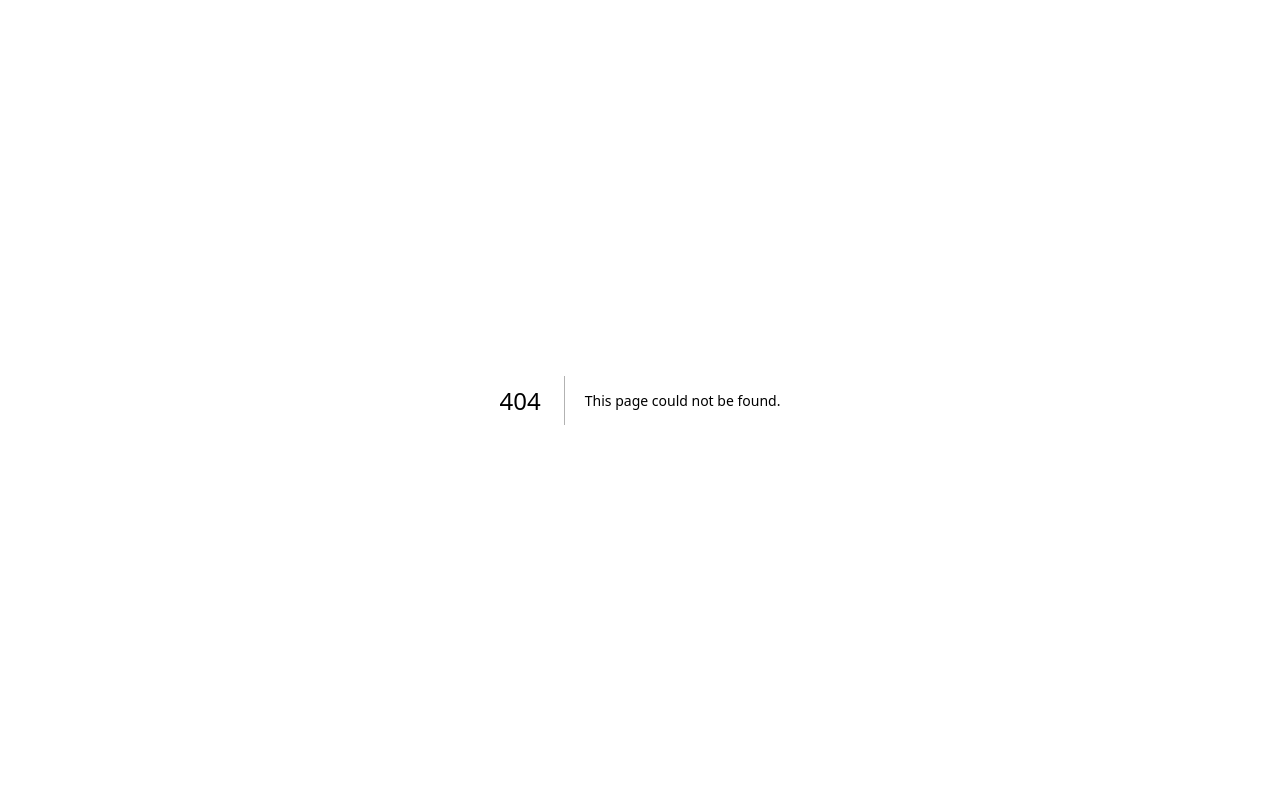
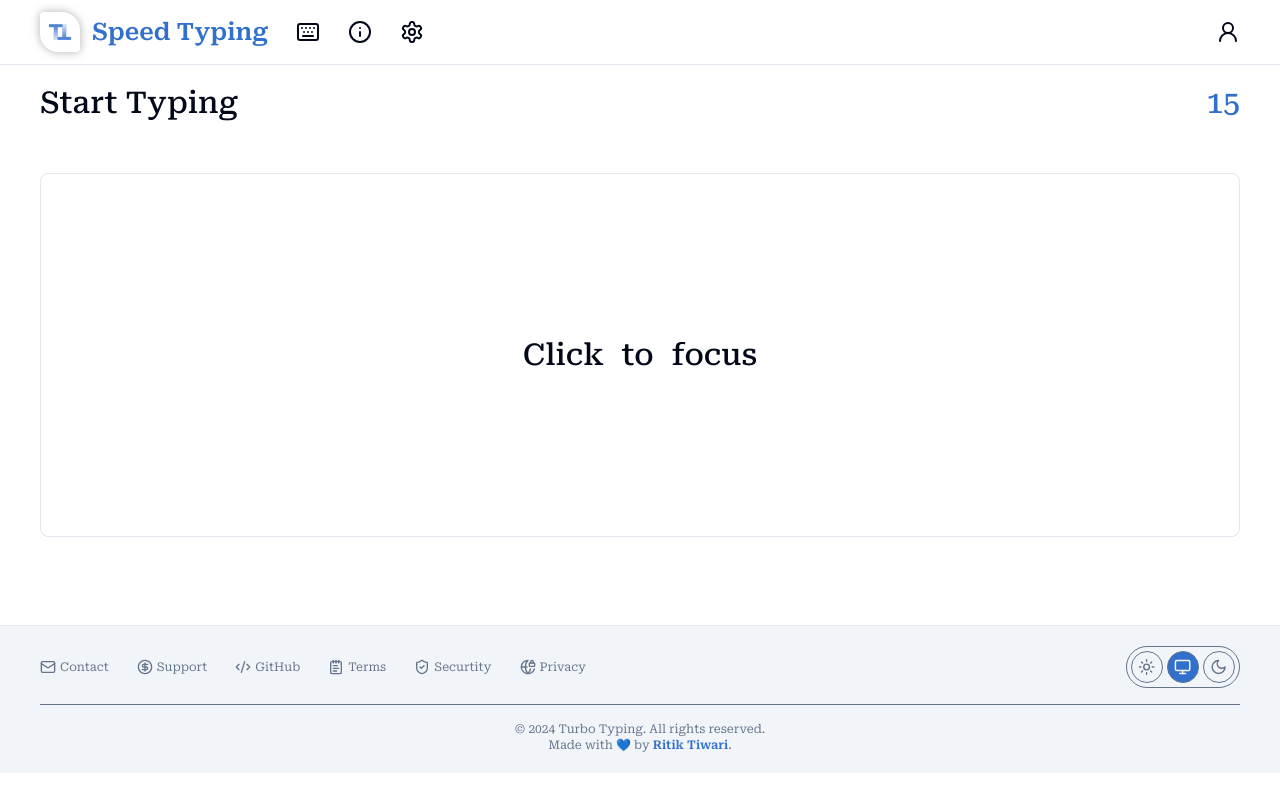
Before and after one commit to theritiktiwari/turbo-typing, a Next.js app: page /test in a window 1280 px wide. Before the commit this address had no page. Built offline with nearby package versions, Linux system fonts and the light colour scheme; no server answers.

Commit message:
FEAT: add typing test UI

```diff
--- /dev/null
+++ b/src/app/(root)/test/page.tsx
@@ -0,0 +1,108 @@
+"use client";
+
+import { useSetting } from "@/hooks/use-setting";
+import { TypingTest } from "@/components/shared/TypingTest";
+import { useEffect, useState, useRef } from "react";
+import { Button } from "@/components/ui/button";
+
+export default function Page() {
+    const setting = useSetting();
+    const timerRef = useRef<NodeJS.Timeout | null>(null);
+
+    const [isMounted, setIsMounted] = useState(false);
+    const [time, setTime] = useState(setting?.time);
+    const [paragraph, setParagraph] = useState<string>("");
+    const [characters, setCharacters] = useState<string[]>([]);
+    const [words, setWords] = useState<string[]>([]);
+    const [mistakes, setMistakes] = useState(0);
+
+    const loadWords = async () => {
+        try {
+            const { language } = setting;
+            const module = await import(`@/constants/languages/${language}.json`);
+            const wordsArray = module.default[setting.difficulty];
+
+            wordsArray.sort(() => Math.random() - 0.5);
+
+            const wordsToParagraph = wordsArray.join(" ");
+            setParagraph(wordsToParagraph);
+        } catch (error) {
+            console.error("Error while loading words:", error);
+        }
+    };
+
+    useEffect(() => {
+        setIsMounted(true);
+    }, []);
+
+    useEffect(() => {
+        loadWords();
+    }, [setting]);
+
+    useEffect(() => {
+        if (time === 0 && timerRef.current) {
+            clearInterval(timerRef.current as NodeJS.Timeout);
+            timerRef.current = null;
+        }
+    }, [time]);
+
+    if (!isMounted) {
+        return null;
+    }
+
+    const handleTimer = () => {
+        if (!timerRef.current) {
+            timerRef.current = setInterval(() => {
+                setTime((prev) => {
+                    if (prev === 1) {
+                        if (timerRef.current) {
+                            clearInterval(timerRef.current as NodeJS.Timeout);
+                            timerRef.current = null;
+                        }
+                    }
+                    return Math.max(prev - 1, 0);
+                });
+            }, 1000);
+        }
+    };
+
+    const restartTest = () => {
+        setTime(setting.time);
+        loadWords();
+        if (timerRef.current) {
+            clearInterval(timerRef.current as NodeJS.Timeout);
+            timerRef.current = null;
+        }
+    };
+
+    return (
+        <div className="typing-test__box">
+            <div className="typing-box__top">
+                {time === 0 ? <h1>Results</h1> : <h1>Start Typing</h1>}
+                {time === 0 ? (
+                    <Button variant={"main"} onClick={restartTest}>
+                        Restart
+                    </Button>
+                ) : (
+                    <div className="text-main">{time}</div>
+                )}
+            </div>
+
+            {time !== 0 && (
+                <TypingTest
+                    paragraph={paragraph}
+                    time={time}
+                    handleTimer={handleTimer}
+                    setting={setting}
+                    modifiers={{
+                        typedChars: characters,
+                        setTypedChars: setCharacters,
+                        setMistakeCounter: setMistakes,
+                        completedWords: words,
+                        setCompletedWords: setWords
+                    }}
+                />
+            )}
+        </div>
+    );
+}
--- a/src/app/globals.css
+++ b/src/app/globals.css
@@ -188,3 +188,35 @@
 .settings-toggle {
   @apply h-10 px-3 cursor-pointer flex-center rounded-md text-sm font-medium transition-colors;
 }
+
+.typing-test__box {
+  @apply main-container h-[65vh] sm:h-[63vh] md:h-[70vh] flex flex-col gap-5;
+}
+
+.typing-box__top {
+  @apply w-full flex-between gap-5 text-2xl md:text-3xl font-medium;
+}
+
+.typing-test__input {
+  @apply relative overflow-hidden p-5 mt-3 md:mt-8 h-[85%] md:h-[70%] w-full word-spacing leading-relaxed md:text-justify border rounded-lg cursor-text;
+}
+
+.typing-test__current_index::before {
+  @apply absolute top-0 left-0 w-[4px] h-full bg-main content-[''] animate-[blink_1s_ease-in-out_infinite];
+}
+
+@keyframes blink {
+
+  0%,
+  100% {
+    opacity: 0;
+  }
+
+  50% {
+    opacity: 1;
+  }
+}
+
+.word-spacing {
+  word-spacing: 10px;
+}
--- /dev/null
+++ b/src/components/shared/TypingTest.tsx
@@ -0,0 +1,164 @@
+"use client";
+
+import { useState, useEffect, useRef } from "react";
+import { SettingStore } from "@/hooks/use-setting";
+import { Loader } from "@/components/ui/loader";
+
+interface TypingTestProps {
+    paragraph: string;
+    time: number;
+    handleTimer: () => void;
+    setting: SettingStore;
+    modifiers: {
+        typedChars: string[];
+        setTypedChars: React.Dispatch<React.SetStateAction<string[]>>;
+        completedWords: string[];
+        setCompletedWords: React.Dispatch<React.SetStateAction<string[]>>;
+        setMistakeCounter: React.Dispatch<React.SetStateAction<number>>;
+    }
+}
+
+export function TypingTest({
+    paragraph,
+    time,
+    handleTimer,
+    setting,
+    modifiers: {
+        typedChars,
+        setTypedChars,
+        completedWords,
+        setCompletedWords,
+        setMistakeCounter
+    }
+}: TypingTestProps) {
+    const [currentCharIndex, setCurrentCharIndex] = useState(0);
+    const [checkFocus, setCheckFocus] = useState(false);
+    const inputRef = useRef<HTMLInputElement>(null);
+
+    useEffect(() => {
+        if (document.activeElement === inputRef.current) {
+            setCheckFocus(true);
+        } else {
+            setCheckFocus(false);
+        }
+    }, [document.activeElement, inputRef.current]);
+
+    useEffect(() => {
+        if (time === setting.time) {
+            setCurrentCharIndex(0);
+            setTypedChars([]);
+            setMistakeCounter(0);
+            setCompletedWords([]);
+        }
+    }, [time, setting.time]);
+
+    useEffect(() => {
+        const paragraphElement = document.querySelector("#typing-test__paragraph") as HTMLElement;
+        if (paragraphElement) {
+            const lineHeight = parseInt(window.getComputedStyle(paragraphElement).lineHeight!);
+            if (currentCharIndex > 0 && currentCharIndex % 100 === 0) {
+                const transform = paragraphElement.style.transform;
+                const translateY = transform ? parseInt(transform.split("(")[1].split("px")[0]) : 0;
+                paragraphElement.style.transform = `translateY(${translateY - lineHeight}px)`;
+            }
+        }
+    }, [currentCharIndex]);
+
+    const handleFocus = () => {
+        if (inputRef.current) {
+            inputRef.current.focus();
+            setCheckFocus(true);
+        }
+    };
+
+    const handleCtrlBackspace = () => {
+        const currentWord = paragraph.slice(
+            currentCharIndex - typedChars.length,
+            currentCharIndex
+        ).split(" ").pop();
+
+        if (completedWords.includes(currentWord!)) return;
+
+        let newIndex = currentCharIndex;
+        while (newIndex > 0 && paragraph[newIndex - 1] !== " ") {
+            newIndex--;
+        }
+        setTypedChars((prev) => prev.slice(0, newIndex));
+        setCurrentCharIndex(newIndex);
+    };
+
+    const handleKeyDown = (e: React.KeyboardEvent<HTMLDivElement>) => {
+        const currentWord = paragraph.slice(
+            currentCharIndex - typedChars.length,
+            currentCharIndex
+        ).split(" ").pop();
+
+        if (e.key === "Backspace") {
+            if (typedChars.length === 0) return;
+
+            if (e.ctrlKey || e.altKey) {
+                handleCtrlBackspace();
+            } else if (typedChars.length > 0 && !completedWords.includes(currentWord!)) {
+                setTypedChars((prev) => prev.slice(0, -1));
+                setCurrentCharIndex((prev) => Math.max(prev - 1, 0));
+            }
+        } else if (e.key.length === 1) {
+            handleTimer();
+
+            const currentChar = paragraph[currentCharIndex];
+            const newChar = e.key;
+
+            if (currentChar === newChar) {
+                setTypedChars((prev) => [...prev, newChar]);
+                setCurrentCharIndex((prev) => prev + 1);
+                if (newChar === " ") {
+                    setCompletedWords((prev) => [...prev, currentWord!]);
+                }
+            } else {
+                setTypedChars((prev) => [...prev, newChar]);
+                setCurrentCharIndex((prev) => prev + 1);
+                setMistakeCounter((prev) => prev + 1);
+            }
+        } else if (e.key === " ") {
+            setCompletedWords((prev) => [...prev, currentWord!]);
+        }
+    };
+
+    return (
+        <>
+            <input
+                ref={inputRef}
+                type="text"
+                className="absolute opacity-0 pointer-events-none"
+                onKeyDown={handleKeyDown}
+            />
+            <div
+                className={`typing-test__input`}
+                onClick={handleFocus}
+            >
+                {!checkFocus ? (<div className="flex-center w-full h-full text-[30px]">
+                    <span className="font-medium">Click to focus</span>
+                </div>) : <>
+                    {paragraph.length > 0 ? (
+                        <div id="typing-test__paragraph" className={"text-[30px] text-muted-foreground"}>
+                            {paragraph.split("").map((char, index) => {
+                                let charClass = "";
+                                if (index < currentCharIndex) {
+                                    charClass = typedChars[index] === char ? "text-success" : "text-destructive";
+                                } else if (index === currentCharIndex && currentCharIndex !== 0) {
+                                    charClass = "typing-test__current_index relative";
+                                }
+
+                                return (
+                                    <span key={index} className={charClass}>
+                                        {char}
+                                    </span>
+                                );
+                            })}
+                        </div>
+                    ) : (<Loader />)}
+                </>}
+            </div >
+        </>
+    );
+}
```
